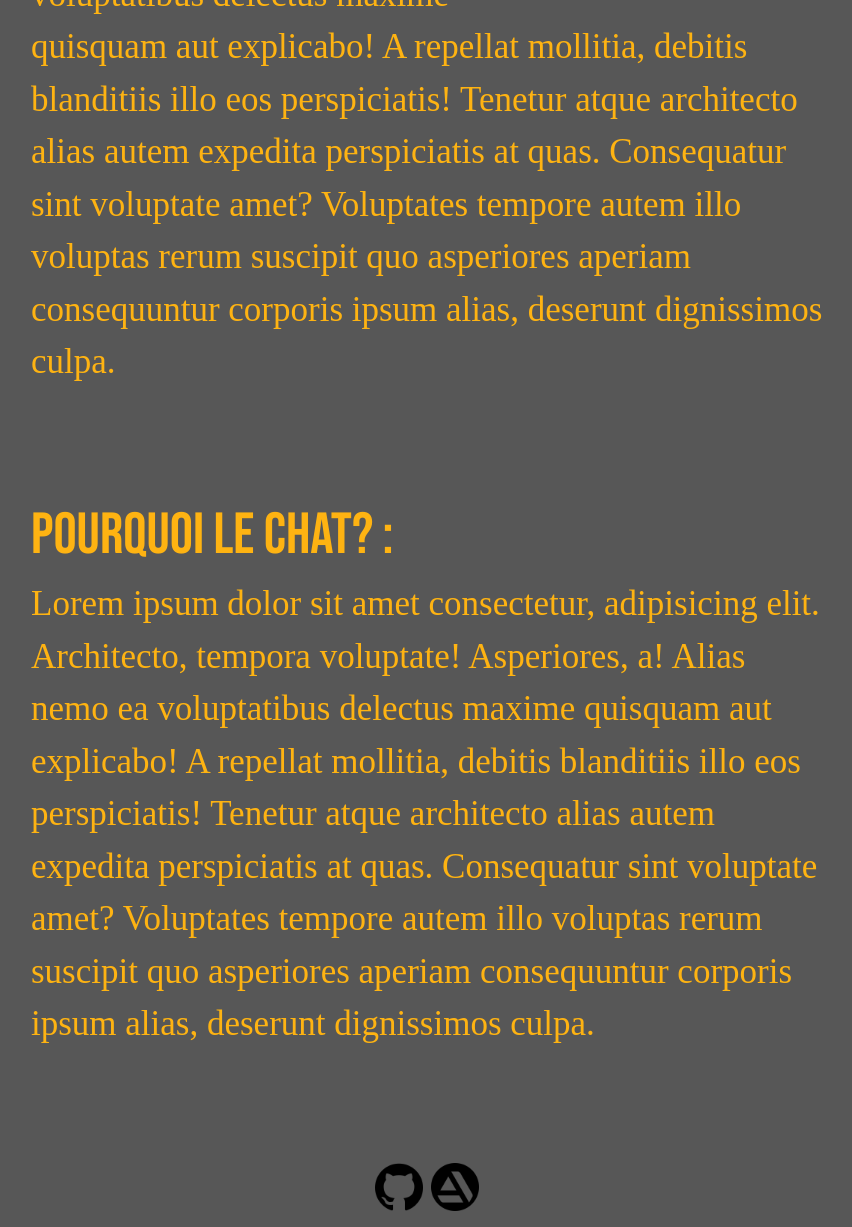
After one commit to IshtarFolo/siteWebChat-PocalypseNow, a WordPress theme: template aPropos.php in a window 1280 px wide. The commit adds this page. Shown: the part 1191-2418 px from the top of the page, without its empty margins (209-1061 px from the left). Run offline with PHP 8.4 and a stand-in for WordPress, Linux system fonts and the light colour scheme; the site name, menu and one post (Sample post) are stand-ins, and other content is empty.

Commit message:
Création de templates pour les pages Création et À Propos ainsi que l'ajout d'un header.php et d'un footer.php. Dans header.php les liens vers les autres pages ont été aussi changés

```diff
--- /dev/null
+++ b/aPropos.php
@@ -0,0 +1,56 @@
+<?php
+/*
+Template Name: aPropos
+*/
+?>
+<?php get_header(); ?>
+
+    <div class="wrapper-barres">
+        <div class="orange"></div>
+        <div class="bleu"></div>
+    </div>
+
+    <div class="texte1 mt-3 pr-3">
+        <h1 class="h1-responsive">Chat-Pocalypse Now</h1>
+        <p class="crédit-responsive">Un Demo Reel par Xavier Arbour</p>
+    </div>
+
+    <div class="wrapper-img-head">
+        <div class="flou-top-img"></div>
+        <img class="chatHead" src="https://chatpocalypsenow.com/wp-content/uploads/2025/02/chat2.jpg" alt="image chat">
+    </div>
+    <!-- HEADER -->
+
+    <!-- CONTENU -->
+    <div class="wrapper-flou-body px-3">
+        <div class="flou-milieu-body">
+        </div>
+    </div>
+
+    <div class="contenu texte-intro">
+        <h2 class="mb-4 mx-2">À propos de moi :</h2>
+        <!-- Style de l'image temporaire!!! -->
+        <img src="https://chatpocalypsenow.com/wp-content/uploads/2025/02/Artboard-1.png" alt="" class="float-right imgshadow me-3 mb-3">
+        <p>Lorem ipsum dolor sit amet consectetur, adipisicing elit. Architecto, tempora voluptate! Asperiores, a! Alias
+            nemo ea voluptatibus delectus maxime quisquam aut explicabo! A repellat mollitia, debitis blanditiis illo
+            eos perspiciatis!
+            Tenetur atque architecto alias autem expedita perspiciatis at quas. Consequatur sint voluptate amet?
+            Voluptates tempore autem illo voluptas rerum suscipit quo asperiores aperiam consequuntur corporis ipsum
+            alias, deserunt dignissimos culpa.</p>
+
+            <br>
+            <br>
+            <br>
+            <br>
+
+            <h2>Pourquoi le chat? :</h2>
+            <p>Lorem ipsum dolor sit amet consectetur, adipisicing elit. Architecto, tempora voluptate! Asperiores, a! Alias
+                nemo ea voluptatibus delectus maxime quisquam aut explicabo! A repellat mollitia, debitis blanditiis illo
+                eos perspiciatis!
+                Tenetur atque architecto alias autem expedita perspiciatis at quas. Consequatur sint voluptate amet?
+                Voluptates tempore autem illo voluptas rerum suscipit quo asperiores aperiam consequuntur corporis ipsum
+                alias, deserunt dignissimos culpa.</p>
+    </div>
+    <!-- CONTENU -->
+
+    <?php get_footer(); ?>
--- /dev/null
+++ b/footer.php
@@ -0,0 +1,17 @@
+    <!-- FOOTER -->
+    <footer class="px-3">
+                <a href="https://github.com/IshtarFolo"><img src="<?php echo get_template_directory_uri(); ?>/images/github-logo.png" alt="icone Github"></a>
+        <a href="https://www.artstation.com/xavierarbour9"><img src="<?php echo get_template_directory_uri(); ?>/images/artstation_Edit.png"
+                alt="icone Artstation"></a>
+    </footer>
+    <!-- FOOTER -->
+
+    <!-- Script pour Bootstrap -->
+    <script src="https://cdn.jsdelivr.net/npm/bootstrap@5.3.3/dist/js/bootstrap.bundle.min.js"
+        integrity="sha384-YvpcrYf0tY3lHB60NNkmXc5s9fDVZLESaAA55NDzOxhy9GkcIdslK1eN7N6jIeHz"
+        crossorigin="anonymous"></script>
+
+    <script src="<?php echo get_template_directory_uri(); ?>/js/index.js"></script>
+</body>
+
+</html>
--- /dev/null
+++ b/header.php
@@ -0,0 +1,38 @@
+<!DOCTYPE html>
+<html lang="en">
+
+<script type="text/javascript">
+    var pageInfo = '<?php echo get_bloginfo("template_url") . "/" . is_page() ? get_the_title() : "Not a page"; ?>';
+    console.log('pageInfo = ' + pageInfo);
+</script>
+
+<head>
+    <meta charset="UTF-8">
+    <meta name="viewport" content="width=device-width, initial-scale=1.0">
+    <title>Chat-Pocalypse Now</title>
+
+    <link rel="preconnect" href="https://fonts.googleapis.com">
+    <link rel="preconnect" href="https://fonts.gstatic.com" crossorigin>
+    <link href="https://fonts.googleapis.com/css2?family=Bebas+Neue&display=swap" rel="stylesheet">
+
+    <!-- Style du site -->
+    <link rel="stylesheet" href="<?php echo get_template_directory_uri(); ?>/css/bootstrap.css">
+    <link rel="stylesheet" href="<?php echo get_template_directory_uri(); ?>/style.css">
+
+</head>
+
+<body class="container-fluid px-0">
+    <!-- HEADER -->
+    <header class="px-3">
+        <!-- Menu -->
+        <div class="menu">
+            <div class="demoR boutonNav"><a href="<?php echo home_url(); ?>"></a></div>
+
+            <div class="aPropos boutonNav">
+                <a href="<?php echo get_permalink(get_page_by_path('a-propos')->ID); ?>">?</a>
+            </div>
+
+            <div class="creation boutonNav"><a href="<?php echo get_permalink(get_page_by_path('creation')->ID); ?>"></a></div>
+        </div>
+        <!-- Menu -->
+    </header>
--- a/js/index.js
+++ b/js/index.js
@@ -10,7 +10,7 @@ boutons.forEach(bouton => {
     let url = new URL(bouton.href).pathname;
 
     // Si l'URL du bouton est égale à l'URL de la page actuelle ou si c'est la page d'accueil
-    if (url === pageActuelle || (pageActuelle === '/' && url === templateUrl + '/')) {
+    if (url === pageActuelle || (pageActuelle === '/' && url === pageInfo + '/')) {
         // On capture l'element parent du bouton
         let parent = bouton.parentElement;
 
@@ -20,13 +20,13 @@ boutons.forEach(bouton => {
         // On change l'image du fond en fonction de la page
         if (url.endsWith("index.php") || url === "/")
         {
-            parent.style.backgroundImage = "url(" + templateUrl + "/images/movie_Jaune.png)";
+            parent.style.backgroundImage = "url(https://chatpocalypsenow.com/wp-content/uploads/2025/02/movie_Jaune.png)";
         }
-        else if (url.endsWith("creation.php"))
+        else if (pageInfo == "Création")
         {
-            parent.style.backgroundImage = "url(" + templateUrl + "/images/icone_Prod_Actif.png)";
+            parent.style.backgroundImage = "url(https://chatpocalypsenow.com/wp-content/uploads/2025/02/icone_Prod_Actif.png)";
         }
-        else if (url.endsWith("aPropos.php"))
+        else if (pageInfo == "À Propos")
         {
             bouton.style.color = "#FEB312";
         }
```
Also changed, not shown: creation.php (added, +67 -0 lines), index.php (+2 -55 lines).
